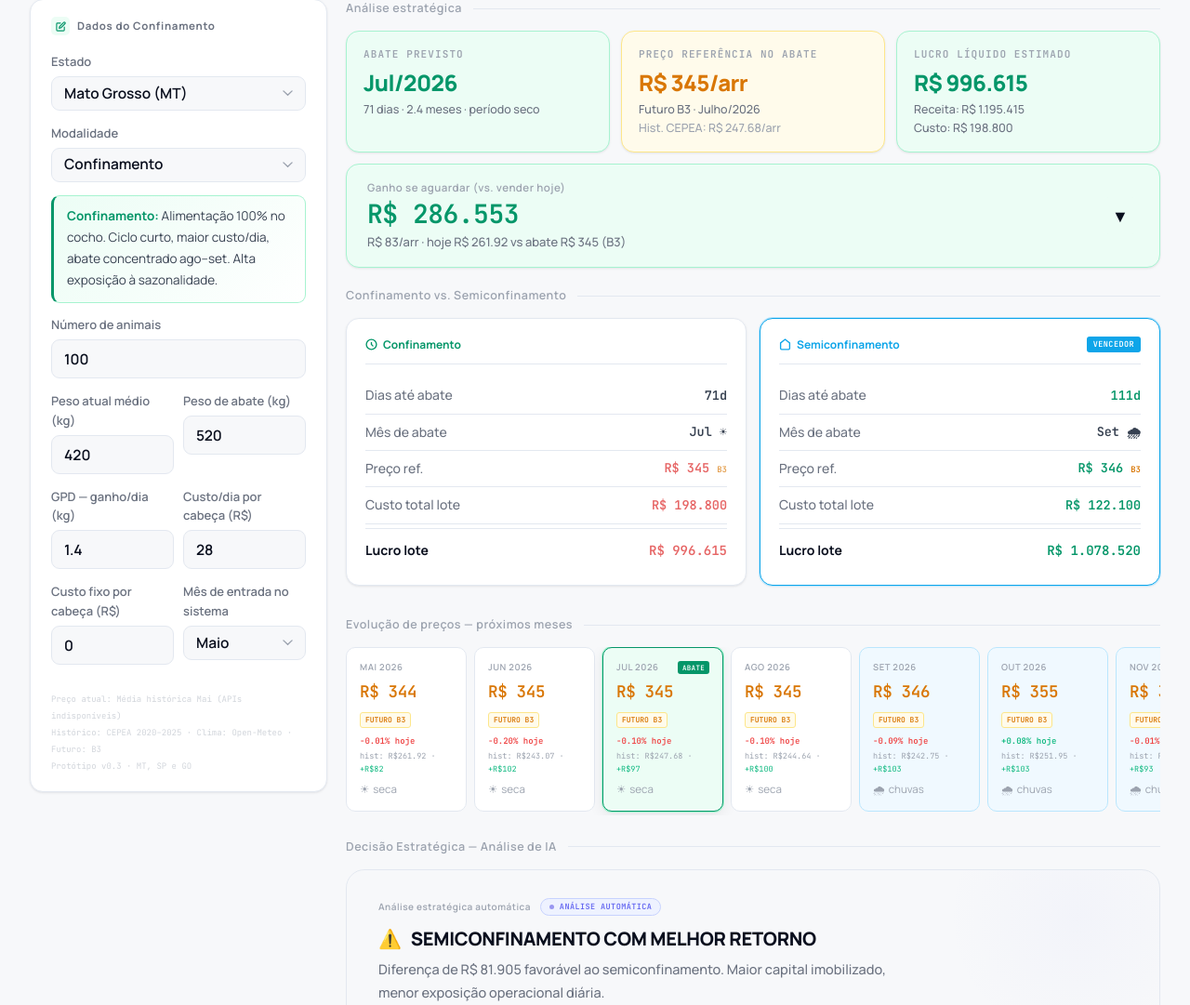
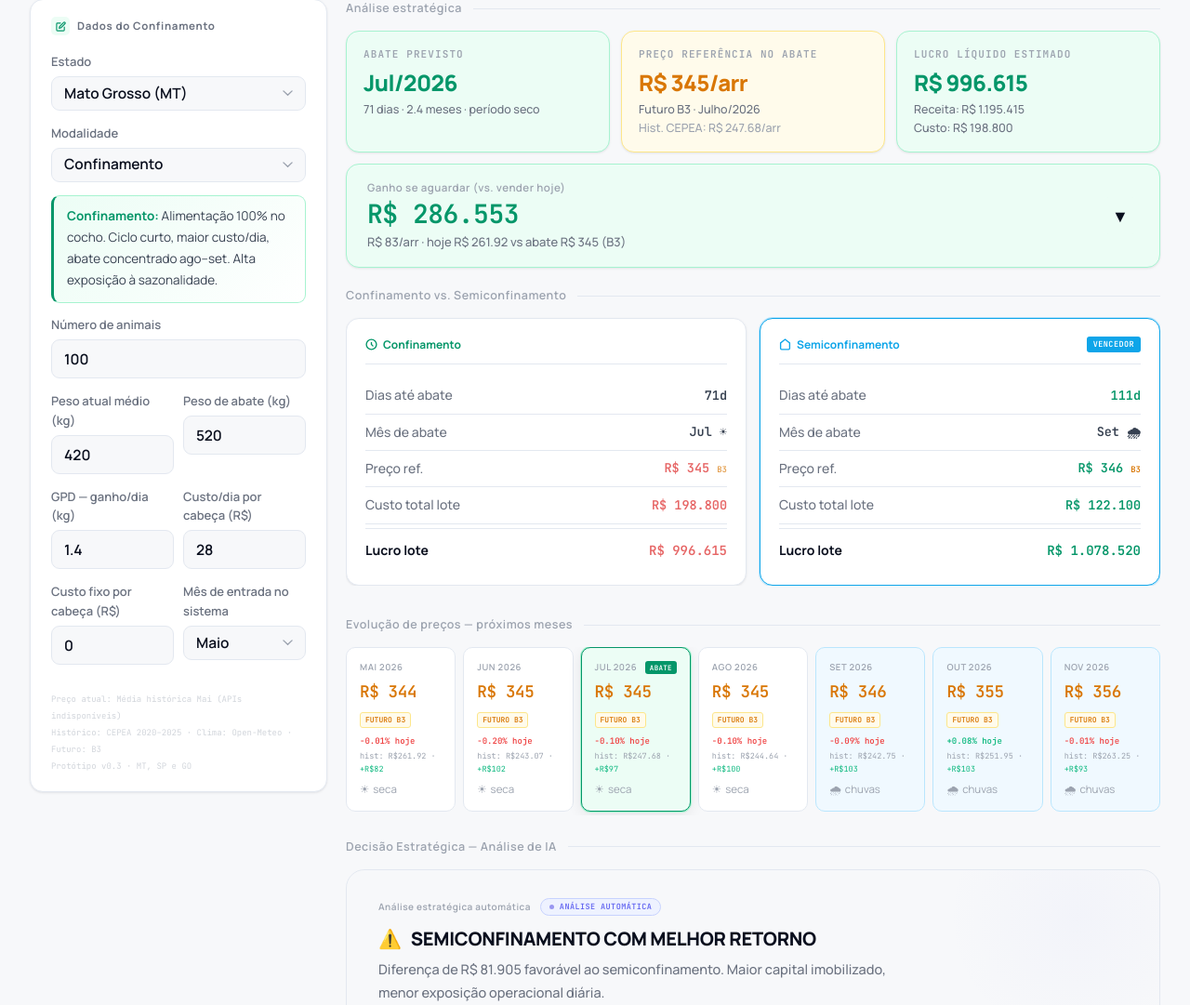
Before and after one commit to phberticellihorn-bot/TimingCerto, a Flask app: page / in a window 1280 px wide. Shown: the part 268-1349 px from the top of the page at 93% size. Run offline with Flask 3, Linux system fonts and the light colour scheme; data that the repository does not hold is empty.

Commit message:
Update index.html

```diff
--- a/templates/index.html
+++ b/templates/index.html
@@ -562,11 +562,12 @@ nav {
 .timeline-grid {
   display: grid;
   grid-auto-flow: column;
-  grid-auto-columns: minmax(130px, 1fr);
+  grid-auto-columns: minmax(118px, 1fr);
   gap: 8px;
   overflow-x: auto;
   padding-bottom: 4px;
   max-width: 100%;
+  width: 100%;
 }
 .timeline-grid::-webkit-scrollbar { height: 4px; }
 .timeline-grid::-webkit-scrollbar-thumb { background: var(--border2); border-radius: 2px; }
@@ -903,7 +904,7 @@ nav {
   gap: 32px;
   align-items: start;
 }
-.bottom-grid > * { min-width: 0; }
+.bottom-grid > * { min-width: 0; overflow: hidden; }
 .bottom-grid > *:last-child { overflow: hidden; }
 
 /* ════════════════════════════════════════════
```
